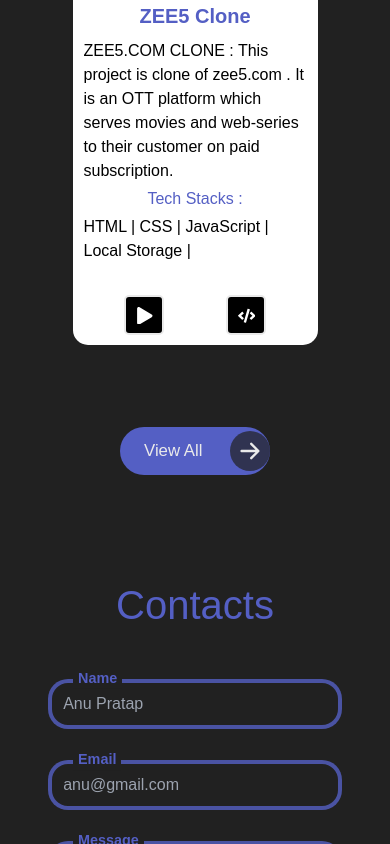
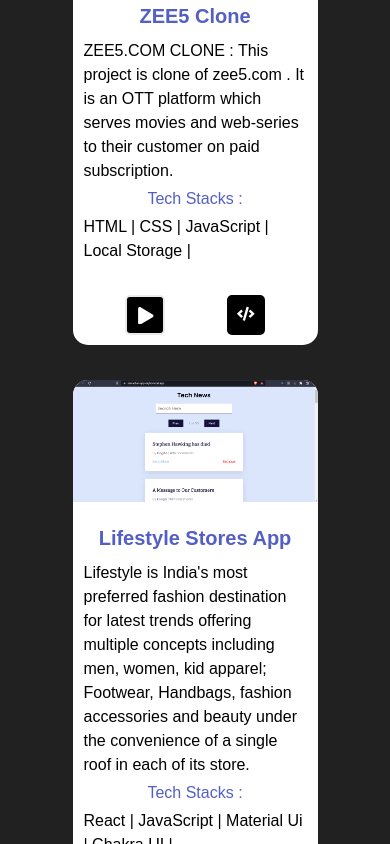
Before and after one commit to AnuPratap10/AnuPratap10.github.io, a React (Create React App) app: page / in a window 390 px wide. Shown: the part 5903-6747 px from the top of the page. Built offline with nearby package versions, Linux system fonts and the light colour scheme.

Commit message:
changes in project section

```diff
--- a/src/components/Projects/Projects.js
+++ b/src/components/Projects/Projects.js
@@ -64,7 +64,7 @@
               width: "100%",
             }}
           >
-            {projectsData.slice(0, 3).map((projectss) => (
+            {projectsData.slice(0, 4).map((projectss) => (
               <SingleProject
                 theme={theme}
                 key={projectss.id}
--- a/src/components/Projects/SingleProject/SingleProject.css
+++ b/src/components/Projects/SingleProject/SingleProject.css
@@ -23,7 +23,7 @@
   height: 100%;
 }
 
-.projectname {
+.project-title {
   font-family: var(--primaryFont);
   font-style: normal;
   font-weight: 600;
--- a/src/components/Projects/SingleProject/SingleProject.js
+++ b/src/components/Projects/SingleProject/SingleProject.js
@@ -35,7 +35,7 @@
   const classes = useStyles();
   return (
     <Fade left>
-      <div className="card">
+      <div className="project-card">
         <div style={{height: "87%"}}>
           <div className="card-image">
             <img src={image} alt="" />
@@ -44,11 +44,11 @@
             <h2
               id={name.replace(" ", "-").toLowerCase()}
               style={{color: theme.primary}}
-              className="projectname"
+              className="project-title"
             >
               {name}
             </h2>
-            <p>{desc}</p>
+            <p className="project-description">{desc}</p>
           </div>
 
           <div className="card-techStack">
@@ -57,6 +57,7 @@
                 textAlign: "center",
                 color: theme.primary,
               }}
+              className="project-tech-stack"
             >
               Tech Stacks :
             </p>
@@ -69,6 +70,7 @@
         </div>
         <div className="card-buttons">
           <a
+            class="project-deployed-link"
             href={demo}
             target="_blank"
             rel="noreferrer"
@@ -89,6 +91,7 @@
             target="_blank"
             rel="noreferrer"
             className={classes.iconBtn}
+            class="project-github-link"
             aria-labelledby={`${name.replace(" ", "-").toLowerCase()} ${name
               .replace(" ", "-")
               .toLowerCase()}-code`}
--- a/src/components/Projects/projectcard.css
+++ b/src/components/Projects/projectcard.css
@@ -5,7 +5,7 @@
   padding: 80px 20px 20px 20px;
   width: 100%;
 }
-.card {
+.project-card {
   background-color: white;
   width: 30%;
   height: 88vh;
@@ -43,15 +43,15 @@
   justify-content: space-evenly;
 }
 
-.card h2 {
+.project-card h2 {
   padding: 10px;
 }
-.card p {
+.project-card p {
   padding: 1px 10px 1px 10px;
   margin: 1px 1px 1px 1px;
 }
 
-.card a {
+.project-card a {
   background-color: black;
   color: white;
   padding: 10px;
@@ -62,7 +62,7 @@
   border-radius: 5px;
 }
 
-.card:hover {
+.project-card:hover {
   background-color: rgb(62 62 62);
   color: white;
   cursor: pointer;
@@ -114,7 +114,7 @@
     /* overflow: hidden;
     /* border: 2px solid red; */
   }
-  .card {
+  .project-card {
     height: auto;
     display: flex;
     flex-direction: column;
@@ -141,7 +141,7 @@
     /* overflow: hidden;
     /* border: 2px solid red; */
   }
-  .card {
+  .project-card {
     height: auto;
     display: flex;
     flex-direction: column;
```
